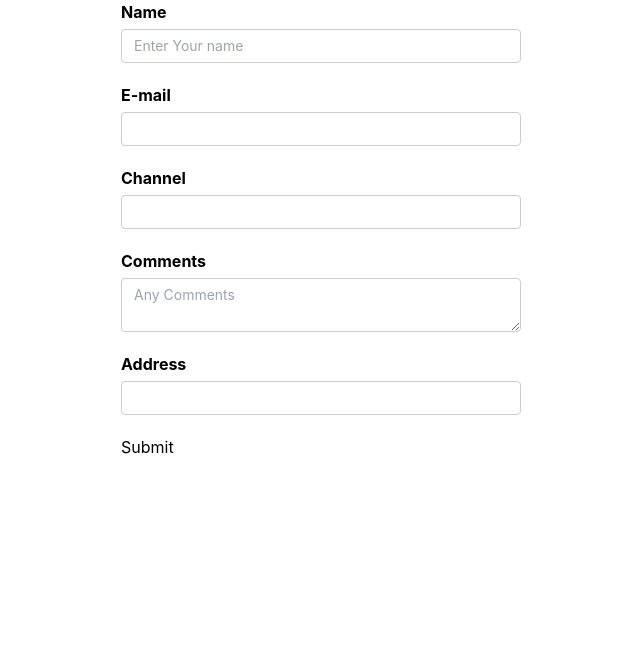
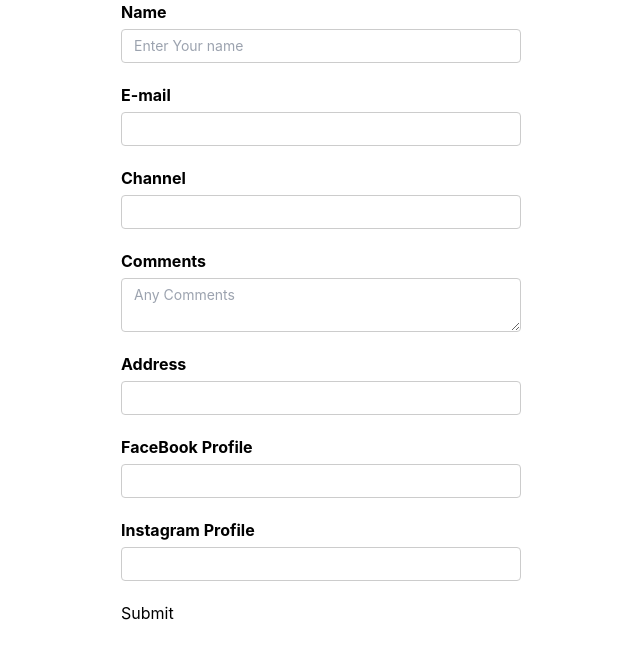
Before and after one commit to Divyanshu422/Learning, a React (Create React App) app in the folder React_Library/Formik_Library/: page / in a window 1280 px wide. Shown: the top 658 px of the page, without its empty margins (319-959 px from the left). Built offline with nearby package versions, Linux system fonts and the light colour scheme; the HTML template or start-up script is replaced by a standard one.

Commit message:
Nested Field

```diff
--- a/React_Library/Formik_Library/src/components/NewYoutubeForm.js
+++ b/React_Library/Formik_Library/src/components/NewYoutubeForm.js
@@ -8,6 +8,10 @@ const initialValues = {
   channel: "",
   comment: "",
   address: "",
+  social: {
+    facebook: "",
+    instagram: "",
+  },
 };
 const onSubmit = (values_Object) => {
   console.log(values_Object);
@@ -20,6 +24,10 @@ const validationSchema = yup.object({
         .required("Email is required"),
       channel: yup.string().required("Channel name is required"),
       comment: yup.string().required("Enter comment please"),
+      social: yup.object({
+        facebook: yup.string().required("Facebook profile is required"),
+        instagram: yup.string().required("Instagram profile is required"),
+      }),
     });
 function NewYoutubeForm() {
   return (
@@ -53,7 +61,7 @@ function NewYoutubeForm() {
         </div>
 
         <div className="form-control">
-          <label html="comment">Comments</label>
+          <label htmlFor="comment">Comments</label>
           <Field
             as="textarea"
             id="comment"
@@ -78,7 +86,7 @@ function NewYoutubeForm() {
         </div>
 
         <div className="form-control">
-          <label html="address">Address</label>
+          <label htmlFor="address">Address</label>
           <Field name="address">
             {(props) => {
               // Destructuring the props
@@ -86,12 +94,32 @@ function NewYoutubeForm() {
               // To hook the input tag with Formik we need to spread Field prop
               return (
                 <div>
-                  <input type="text" id="address" {...Field} />
+                  <input type="text" id="address" {...field} />
                   {meta.touched && meta.error ? <div>{meta.error}</div> : null}
                 </div>
               );
             }}
           </Field>
+        </div>
+
+        <div className="form-control">
+          <label htmlFor="facebook">FaceBook Profile</label>
+          <Field type="text" id="facebook" name="social.facebook" />
+          <ErrorMessage
+            name="social.facebook"
+            component="div"
+            className="error"
+          />
+        </div>
+
+        <div className="form-control">
+          <label htmlFor="instagram">Instagram Profile</label>
+          <Field type="text" id="instagram" name="social.instagram" />
+          <ErrorMessage
+            name="social.instagram"
+            component="div"
+            className="error"
+          />
         </div>
 
         <button type="submit"> Submit </button>
```
Lines whose indentation alone changed are shown as unchanged.
